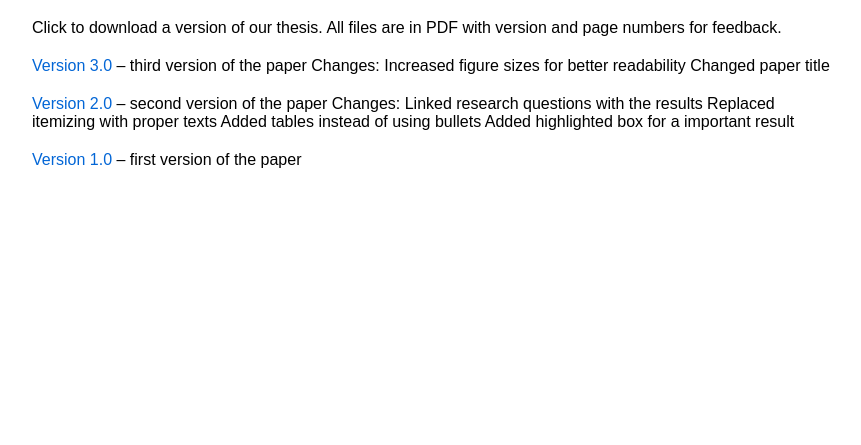
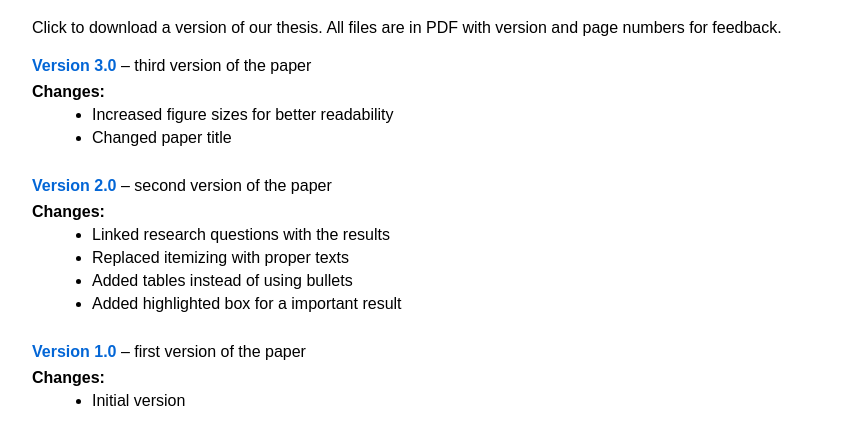
Before and after one commit to snnoXy/ResearchProject---ModelBasedTestingTools, a plain HTML site: page index.html in a window 1280 px wide. Shown: the part 81-526 px from the top of the page, without its empty margins (208-1069 px from the left). Drawn offline with Linux system fonts and the light colour scheme.

Commit message:
Update index.html

```diff
--- a/index.html
+++ b/index.html
@@ -30,22 +30,61 @@
 
 <div class="download-link">
     <a href="ResearchProject1-SecondUpdate.pdf">Version 3.0</a> – third version of the paper
-        Changes:
-          Increased figure sizes for better readability
-          Changed paper title
+    <p>Changes:</p>
+    <ul>
+        <li>Increased figure sizes for better readability</li>
+        <li>Changed paper title</li>
+    </ul>
 </div>
 
 <div class="download-link">
     <a href="ResearchProject1-FirstUpdate.pdf">Version 2.0</a> – second version of the paper
-        Changes:
-        Linked research questions with the results
-        Replaced itemizing with proper texts
-        Added tables instead of using bullets
-        Added highlighted box for a important result
+    <p>Changes:</p>
+    <ul>
+        <li>Linked research questions with the results</li>
+        <li>Replaced itemizing with proper texts</li>
+        <li>Added tables instead of using bullets</li>
+        <li>Added highlighted box for a important result</li>
+    </ul>
 </div>
 
 <div class="download-link">
     <a href="ResearchProect1_FirstSave.pdf">Version 1.0</a> – first version of the paper
+    <p>Changes:</p>
+    <ul>
+        <li>Initial version</li>
+    </ul>
 </div>
+
+<style>
+    .download-link {
+        margin-bottom: 30px;
+    }
+
+    .download-link a {
+        font-weight: bold;
+        color: #0366d6;
+        text-decoration: none;
+    }
+
+    .download-link a:hover {
+        text-decoration: underline;
+    }
+
+    .download-link p {
+        margin-top: 8px;
+        margin-bottom: 5px;
+        font-weight: bold;
+    }
+
+    .download-link ul {
+        margin-top: 5px;
+        margin-left: 20px;
+    }
+
+    .download-link li {
+        margin-bottom: 5px;
+    }
+</style>
 </body>
 </html>
```
Lines whose indentation alone changed are shown as unchanged.
